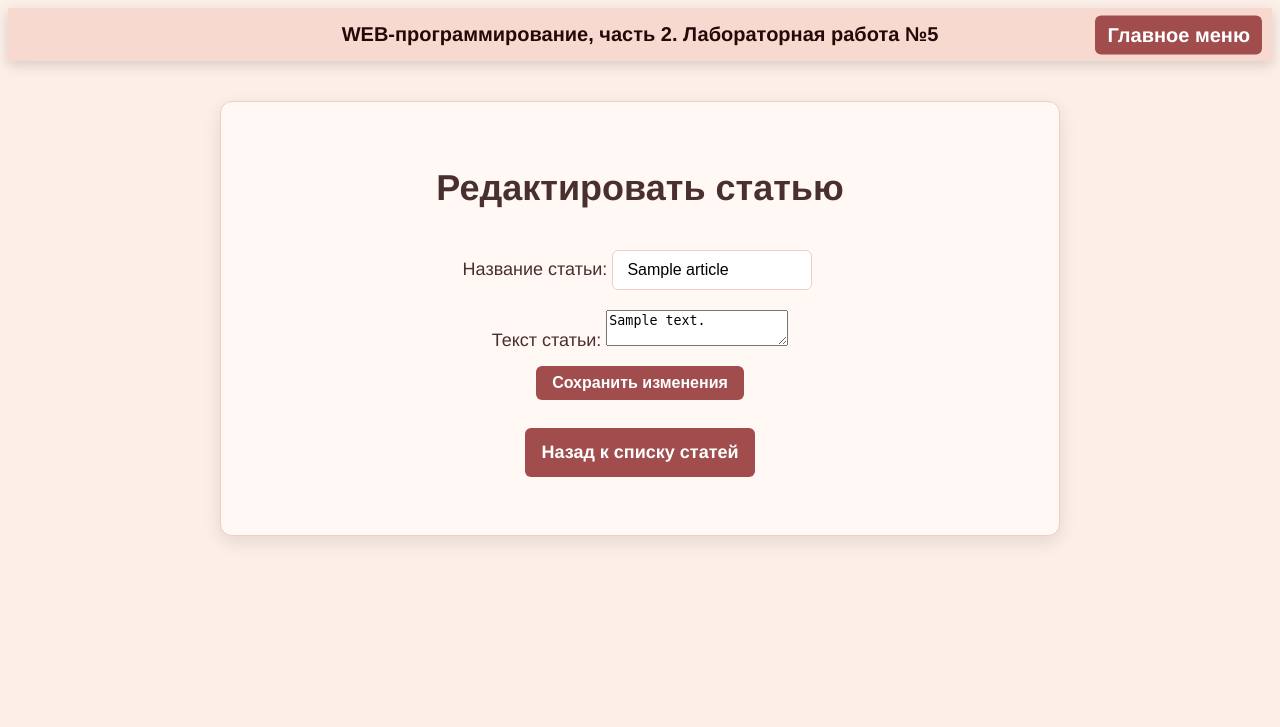
After one commit to FoxyForLove/web-back-labs, a Flask app: page /lab5/edit_article/1 in a window 1280 px wide. The commit adds this page. Shown: the top 727 px of the page. Run offline with Flask 3, Linux system fonts and the light colour scheme; the visitor is signed in with stand-in values (Sample User, id 1); a database or web service that is not in the repository returns one stand-in record (values such as "Sample title"); some libraries are stand-ins or nearby versions.

Commit message:
Самостоятельные задания

```diff
--- a/lab5.py
+++ b/lab5.py
@@ -117,6 +117,11 @@ def create():
 
     conn, cur = db_connect()
 
+    if not title or not article_text:
+        db_close(conn, cur)
+        return render_template('lab5/create_article.html',
+                           error='Заполните оба поля: заголовок и текст статьи')
+
     if current_app.config['DB_TYPE'] == 'postgres':
         cur.execute("SELECT * FROM users WHERE login=%s;", (login, ))
     else:
@@ -130,6 +135,7 @@ def create():
     else:
         cur.execute("INSERT INTO articles (user_id, title, article_text) \
                     VALUES (?, ?, ?);", (user_id, title, article_text))
+
 
     db_close(conn, cur)
     return redirect('/lab5')
@@ -158,5 +164,72 @@ def list():
 
     articles = cur.fetchall()
 
+    if not articles:
+        db_close(conn, cur)
+        return render_template('lab5/articles.html',
+                           message='У вас пока нет ни одной статьи')
+
     db_close(conn, cur)
     return render_template('/lab5/articles.html', articles=articles)
+
+
+@lab5.route("/lab5/logout")
+def logout():
+    session.pop('login', None)
+    return redirect('/lab5/')
+
+
+@lab5.route("/lab5/edit_article/<int:article_id>", methods=['GET', 'POST'])
+def edit_article(article_id):
+    login = session.get('login')
+    if not login:
+        return redirect('/lab5/login')
+
+    conn, cur = db_connect()
+
+    if current_app.config['DB_TYPE'] == 'postgres':
+        cur.execute("SELECT * FROM articles WHERE id=%s;", (article_id,))
+    else:
+        cur.execute("SELECT * FROM articles WHERE id=?;", (article_id,))
+
+    article = cur.fetchone()
+
+    if request.method == 'GET':
+        db_close(conn, cur)
+        return render_template('lab5/edit_article.html', article=article)
+
+    title = request.form.get('title')
+    article_text = request.form.get('article_text')
+
+    if not title or not article_text:
+        db_close(conn, cur)
+        return render_template('lab5/edit_article.html',
+                               article=article,
+                               error='Заполните оба поля')
+
+    if current_app.config['DB_TYPE'] == 'postgres':
+        cur.execute("UPDATE articles SET (title, article_text) = (%s, %s) \
+                 WHERE id = %s;", (title, article_text, article_id))
+    else:
+        cur.execute("UPDATE articles SET (title, article_text) = (?, ?) \
+                 WHERE id = ?;", (title, article_text, article_id))
+
+    db_close(conn, cur)
+    return redirect('/lab5/list')
+
+
+@lab5.route("/lab5/delete_article/<int:article_id>", methods=['POST'])
+def delete_article(article_id):
+    login = session.get('login')
+    if not login:
+        return redirect('/lab5/login')
+
+    conn, cur = db_connect()
+
+    if current_app.config['DB_TYPE'] == 'postgres':
+        cur.execute("DELETE FROM articles WHERE id=%s;", (article_id,))
+    else:
+        cur.execute("DELETE FROM articles WHERE id=?;", (article_id,))
+
+    db_close(conn, cur)
+    return redirect('/lab5/list')
--- /dev/null
+++ b/templates/lab5/edit_article.html
@@ -0,0 +1,49 @@
+{% extends 'base.html' %}
+
+{% block lab %}Лабораторная работа №5{% endblock %}
+
+{% block main %}
+
+    <h1>Редактировать статью</h1>
+
+    {% if error %}
+        <p>{{ error }}</p>
+    {% endif %}
+
+    <form method="post">
+        <style>
+
+            form div {
+                margin-bottom: 10px;
+            }
+
+            .button {
+                display: inline-block;
+                padding: 8px 16px;
+            }
+
+        </style>
+
+        <div>
+            <label>
+                Название статьи:
+                <input type="text" name="title" value="{{ article['title'] }}" maxlength="50">
+            </label>
+        </div>
+
+        <div>
+            <label>
+                Текст статьи:
+                <textarea name="article_text">{{ article['article_text'] }}</textarea>
+            </label>
+        </div>
+
+        <div>
+            <button type="submit" class="button">Сохранить изменения</button>
+        </div>
+
+        <p>
+        <a href="/lab5/list" class="button">Назад к списку статей</a>
+        </p>
+    </form>
+{% endblock %}
--- a/templates/lab5/lab5.html
+++ b/templates/lab5/lab5.html
@@ -16,5 +16,6 @@
             <li><a href="/lab5/register">Регистрация</a></li>
             <li><a href="/lab5/list">Список статей</a></li>
             <li><a href="/lab5/create_article">Создать статью</a></li>
+            <li><a href="/lab5/logout">Выйти</a></li>
     </ul>
 {% endblock %}
```
Also changed, not shown: templates/lab5/articles.html (+38 -4 lines), templates/lab5/create_article.html (+6 -1 lines).
